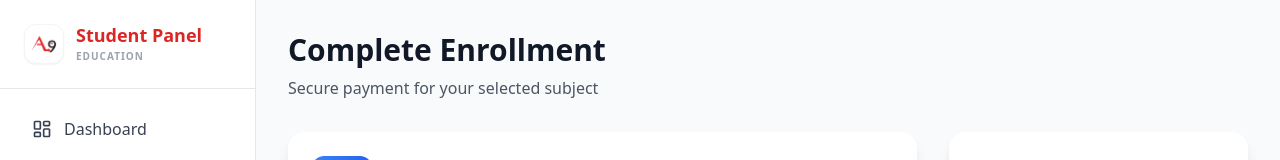
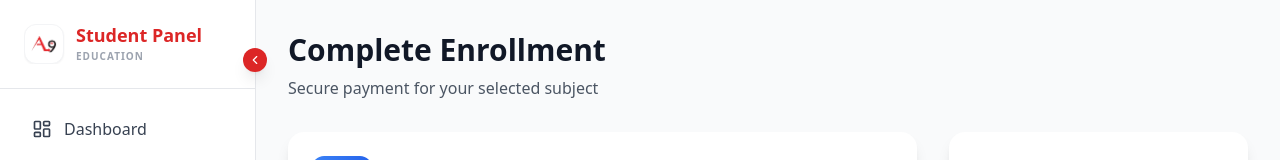
Before and after one commit to Yazi0/A9-Education, a React (Vite) app in the folder frontend/: page /payment in a window 1280 px wide. Shown: the top 160 px of the page. Built offline with nearby package versions, Linux system fonts and the light colour scheme; no server answers.

Commit message:
Enhance Student Panel: Add mobile responsiveness, collapsible sidebar, and UI refinements for My Subjects

```diff
--- a/frontend/src/components/StudentSidebar.tsx
+++ b/frontend/src/components/StudentSidebar.tsx
@@ -6,6 +6,8 @@ import {
     LayoutDashboard,
     LogOut,
     X,
+    ChevronLeft,
+    ChevronRight
 } from "lucide-react";
 import { useEffect, useState } from "react";
 import api from "../api/axios";
@@ -13,9 +15,11 @@ import api from "../api/axios";
 interface SidebarProps {
     isOpen?: boolean;
     onClose?: () => void;
+    isCollapsed?: boolean;
+    onToggleCollapse?: () => void;
 }
 
-const StudentSidebar = ({ isOpen, onClose }: SidebarProps) => {
+const StudentSidebar = ({ isOpen, onClose, isCollapsed, onToggleCollapse }: SidebarProps) => {
     const navigate = useNavigate();
     const location = useLocation();
     const [userData, setUserData] = useState<any>(null);
@@ -59,19 +63,30 @@ const StudentSidebar = ({ isOpen, onClose }: SidebarProps) => {
             />
 
             <div className={`
-                w-64 flex flex-col fixed left-0 top-0 h-screen bg-white border-r border-gray-200 z-50 transition-transform duration-300 ease-in-out
+                ${isCollapsed ? "w-20" : "w-64"} flex flex-col fixed left-0 top-0 h-screen bg-white border-r border-gray-200 z-50 transition-all duration-300 ease-in-out
                 ${isOpen ? "translate-x-0" : "-translate-x-full md:translate-x-0"}
             `}>
-                <div className="p-6 border-b flex justify-between items-center">
-                    <div className="flex items-center gap-3">
+                <div className={`p-6 border-b flex items-center ${isCollapsed ? "justify-center" : "justify-between"}`}>
+                    <div className="flex items-center gap-3 overflow-hidden">
                         <div className="w-10 h-10 bg-white rounded-xl flex items-center justify-center p-1.5 shadow-sm border border-gray-100 overflow-hidden shrink-0">
                             <img src="/icon.png" className="w-full h-full object-contain" alt="Logo" />
                         </div>
-                        <div>
-                            <h2 className="text-lg font-bold text-red-600 leading-tight">Student Panel</h2>
-                            <p className="text-[10px] text-gray-400 uppercase font-black tracking-widest mt-0.5">Education</p>
-                        </div>
+                        {!isCollapsed && (
+                            <div className="transition-opacity duration-300">
+                                <h2 className="text-lg font-bold text-red-600 leading-tight whitespace-nowrap">Student Panel</h2>
+                                <p className="text-[10px] text-gray-400 uppercase font-black tracking-widest mt-0.5 whitespace-nowrap">Education</p>
+                            </div>
+                        )}
                     </div>
+
+                    {/* Desktop Collapse Toggle */}
+                    <button
+                        onClick={onToggleCollapse}
+                        className="hidden md:flex absolute -right-3 top-12 w-6 h-6 bg-red-600 text-white rounded-full items-center justify-center shadow-lg hover:bg-red-700 transition-all z-[60]"
+                    >
+                        {isCollapsed ? <ChevronRight size={14} /> : <ChevronLeft size={14} />}
+                    </button>
+
                     <button onClick={onClose} className="md:hidden p-2 text-gray-500 hover:bg-gray-100 rounded-lg">
                         <X size={20} />
                     </button>
@@ -84,41 +99,45 @@ const StudentSidebar = ({ isOpen, onClose }: SidebarProps) => {
                             <button
                                 key={item.name}
                                 onClick={() => handleNavigation(item.path)}
-                                className={`flex items-center gap-3 w-full px-4 py-3 rounded-lg font-medium transition-all duration-200
+                                title={isCollapsed ? item.name : ""}
+                                className={`flex items-center ${isCollapsed ? "justify-center" : "gap-3"} w-full px-4 py-3 rounded-lg font-medium transition-all duration-200
                     ${isActive
                                         ? "bg-red-50 text-red-600 shadow-sm"
                                         : "text-gray-700 hover:bg-gray-50 hover:text-red-600"}`}
                             >
-                                {item.icon}
-                                {item.name}
+                                <span className="shrink-0">{item.icon}</span>
+                                {!isCollapsed && <span className="whitespace-nowrap transition-opacity duration-300">{item.name}</span>}
                             </button>
                         );
                     })}
                 </nav>
 
                 <div className="p-4 border-t border-gray-200">
-                    <div className="mb-4 p-3 bg-gray-50 rounded-lg">
-                        <div className="flex items-center gap-2">
-                            <div className="w-8 h-8 bg-red-100 rounded-full flex items-center justify-center overflow-hidden border border-red-200">
+                    <div className={`mb-4 ${isCollapsed ? "p-1" : "p-3"} bg-gray-50 rounded-lg overflow-hidden`}>
+                        <div className={`flex items-center ${isCollapsed ? "justify-center" : "gap-2"}`}>
+                            <div className="w-8 h-8 bg-red-100 rounded-full flex items-center justify-center overflow-hidden border border-red-200 shrink-0">
                                 <img
                                     src={userData?.profile_image ? (userData.profile_image.startsWith('http') ? userData.profile_image : `http://localhost:8000${userData.profile_image}`) : `https://api.dicebear.com/7.x/avataaars/svg?seed=${userData?.username || "Guest"}&backgroundColor=b6e3f4`}
                                     alt="Avatar"
                                     className="w-full h-full object-cover"
                                 />
                             </div>
-                            <div className="flex-1 min-w-0">
-                                <p className="text-sm font-bold text-gray-800 truncate">{userData?.name || userData?.username || "Student"}</p>
-                                <p className="text-[10px] uppercase font-bold text-gray-500 tracking-wider">Level {userData?.current_grade || userData?.grade || "N/A"}</p>
-                            </div>
+                            {!isCollapsed && (
+                                <div className="flex-1 min-w-0 transition-opacity duration-300">
+                                    <p className="text-sm font-bold text-gray-800 truncate">{userData?.name || userData?.username || "Student"}</p>
+                                    <p className="text-[10px] uppercase font-bold text-gray-500 tracking-wider">Level {userData?.current_grade || userData?.grade || "N/A"}</p>
+                                </div>
+                            )}
                         </div>
                     </div>
 
                     <button
                         onClick={handleLogout}
-                        className="flex items-center gap-3 text-gray-600 hover:text-red-600 w-full p-2.5 rounded-lg hover:bg-red-50 transition-colors font-semibold text-sm"
+                        title={isCollapsed ? "Logout" : ""}
+                        className={`flex items-center ${isCollapsed ? "justify-center" : "gap-3"} text-gray-600 hover:text-red-600 w-full p-2.5 rounded-lg hover:bg-red-50 transition-colors font-semibold text-sm`}
                     >
-                        <LogOut size={18} />
-                        Logout
+                        <LogOut size={18} className="shrink-0" />
+                        {!isCollapsed && <span className="whitespace-nowrap transition-opacity duration-300">Logout</span>}
                     </button>
                 </div>
             </div>
--- a/frontend/src/layouts/StudentLayout.tsx
+++ b/frontend/src/layouts/StudentLayout.tsx
@@ -8,6 +8,18 @@ interface StudentLayoutProps {
 
 const StudentLayout = ({ children }: StudentLayoutProps) => {
   const [isSidebarOpen, setIsSidebarOpen] = useState(false);
+  const [isSidebarCollapsed, setIsSidebarCollapsed] = useState(() => {
+    const saved = localStorage.getItem("sidebarCollapsed");
+    return saved === "true";
+  });
+
+  const toggleSidebarCollapse = () => {
+    setIsSidebarCollapsed(prev => {
+      const newState = !prev;
+      localStorage.setItem("sidebarCollapsed", String(newState));
+      return newState;
+    });
+  };
 
   return (
     <div className="min-h-screen flex bg-gray-50">
@@ -28,10 +40,15 @@ const StudentLayout = ({ children }: StudentLayoutProps) => {
       </div>
 
       {/* Sidebar */}
-      <StudentSidebar isOpen={isSidebarOpen} onClose={() => setIsSidebarOpen(false)} />
+      <StudentSidebar
+        isOpen={isSidebarOpen}
+        onClose={() => setIsSidebarOpen(false)}
+        isCollapsed={isSidebarCollapsed}
+        onToggleCollapse={toggleSidebarCollapse}
+      />
 
       {/* Main Content */}
-      <main className="flex-1 md:ml-64 p-4 md:p-8 mt-16 md:mt-0 min-h-screen">
+      <main className={`flex-1 ${isSidebarCollapsed ? "md:ml-20" : "md:ml-64"} p-4 md:p-8 mt-16 md:mt-0 min-h-screen transition-all duration-300 ease-in-out`}>
         <div className="max-w-7xl mx-auto">
           {children}
         </div>
```
